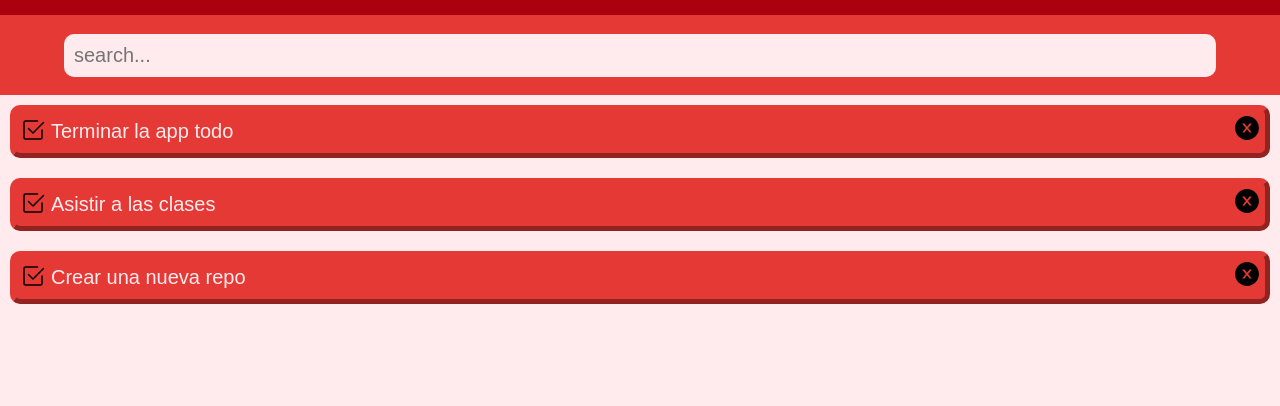
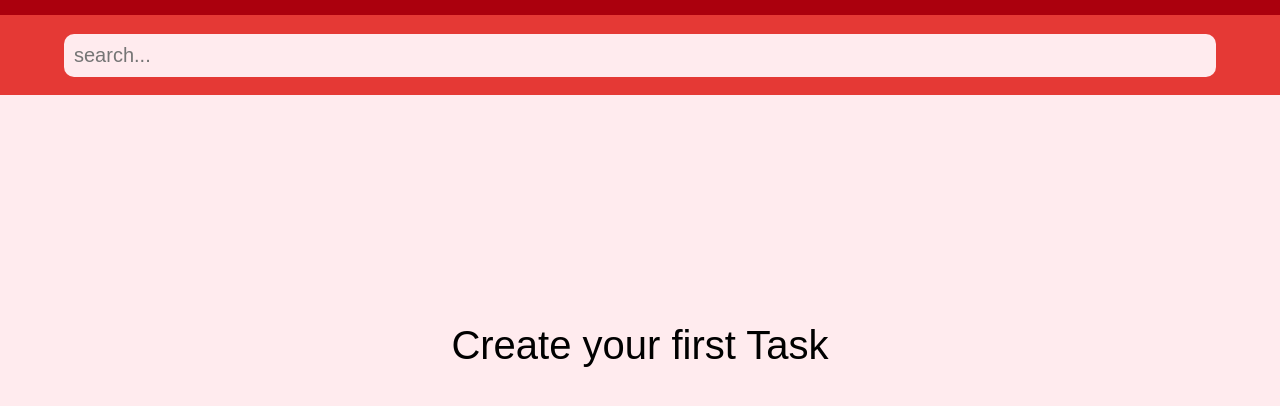
Before and after one commit to Cold2324/Todo, a React (Create React App) app: page / in a window 1280 px wide. Shown: the top 406 px of the page. Built offline with nearby package versions, Linux system fonts and the light colour scheme; a web font is replaced by a local one.

Commit message:
"functions added for useLocalStorage"

```diff
--- a/src/App.jsx
+++ b/src/App.jsx
@@ -1,13 +1,10 @@
 import React, { useState } from "react";
 import { Header, Body, TaskItem, InputSearch, NotTasks } from './components/index'
+import useLocalStorage from './hooks/useLocalStorage'
 import { v4 as uuid } from 'uuid'
 
 function App() {
-  const [tasks, setTasks] = useState([
-    { id: uuid(), text: 'Terminar la app todo', completed: false },
-    { id: uuid(), text: 'Asistir a las clases', completed: false },
-    { id: uuid(), text: 'Crear una nueva repo', completed: false }
-  ])
+  const [tasks, setTasks] = useLocalStorage('Tasks', [])
   const [searchValue, setSearchValue] = useState('')
   let searchedTasks = []
 
--- a/src/hooks/useLocalStorage.js
+++ b/src/hooks/useLocalStorage.js
@@ -8,7 +8,7 @@ function useLocalStorage(name, initialValue) {
 
     let parsedItems
 
-    if (!localStorageItems.length >= 1) {
+    if (!localStorageItems) {
       localStorage.setItem(name, JSON.stringify(initialValue))
       parsedItems = initialValue
     } else {
```
